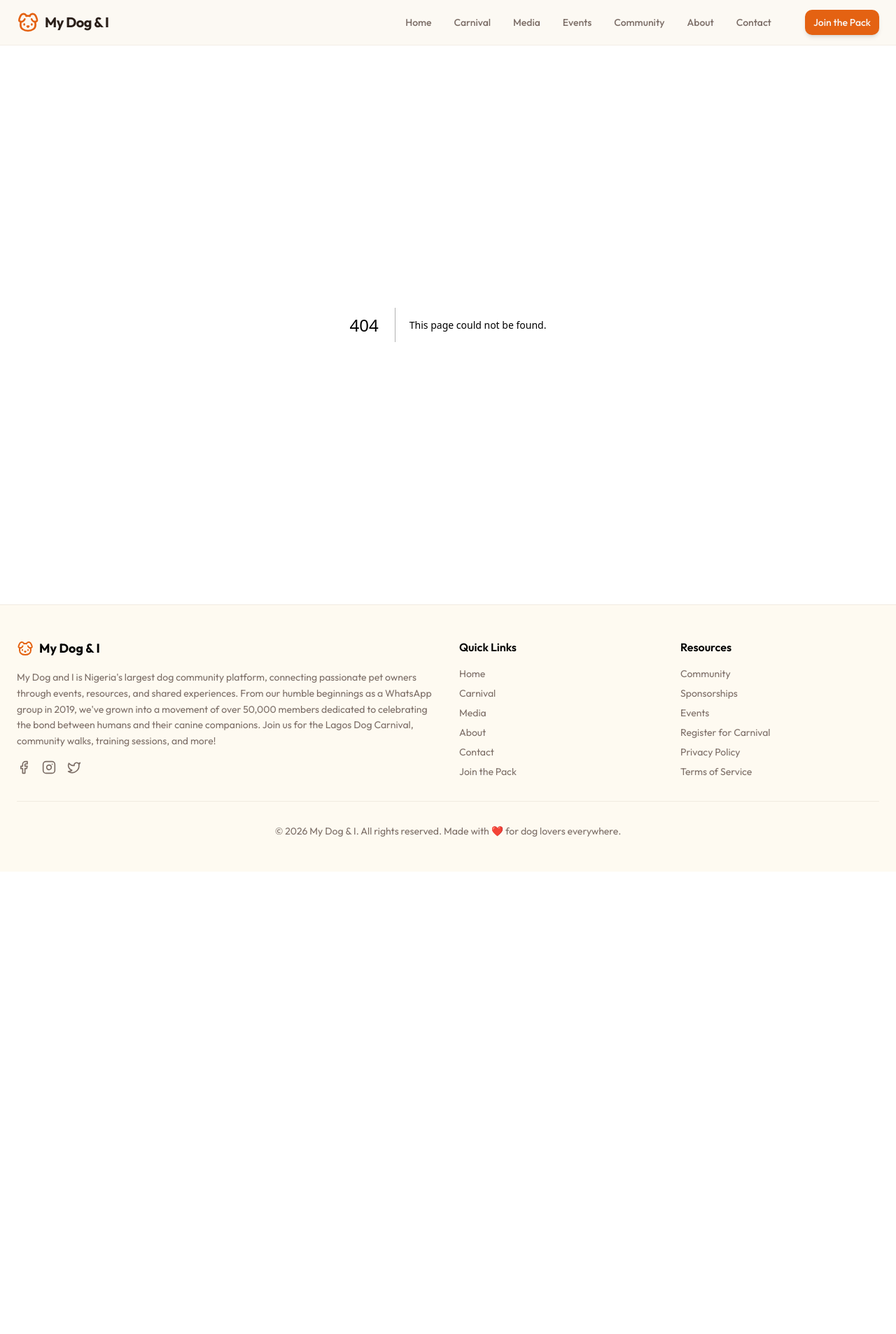
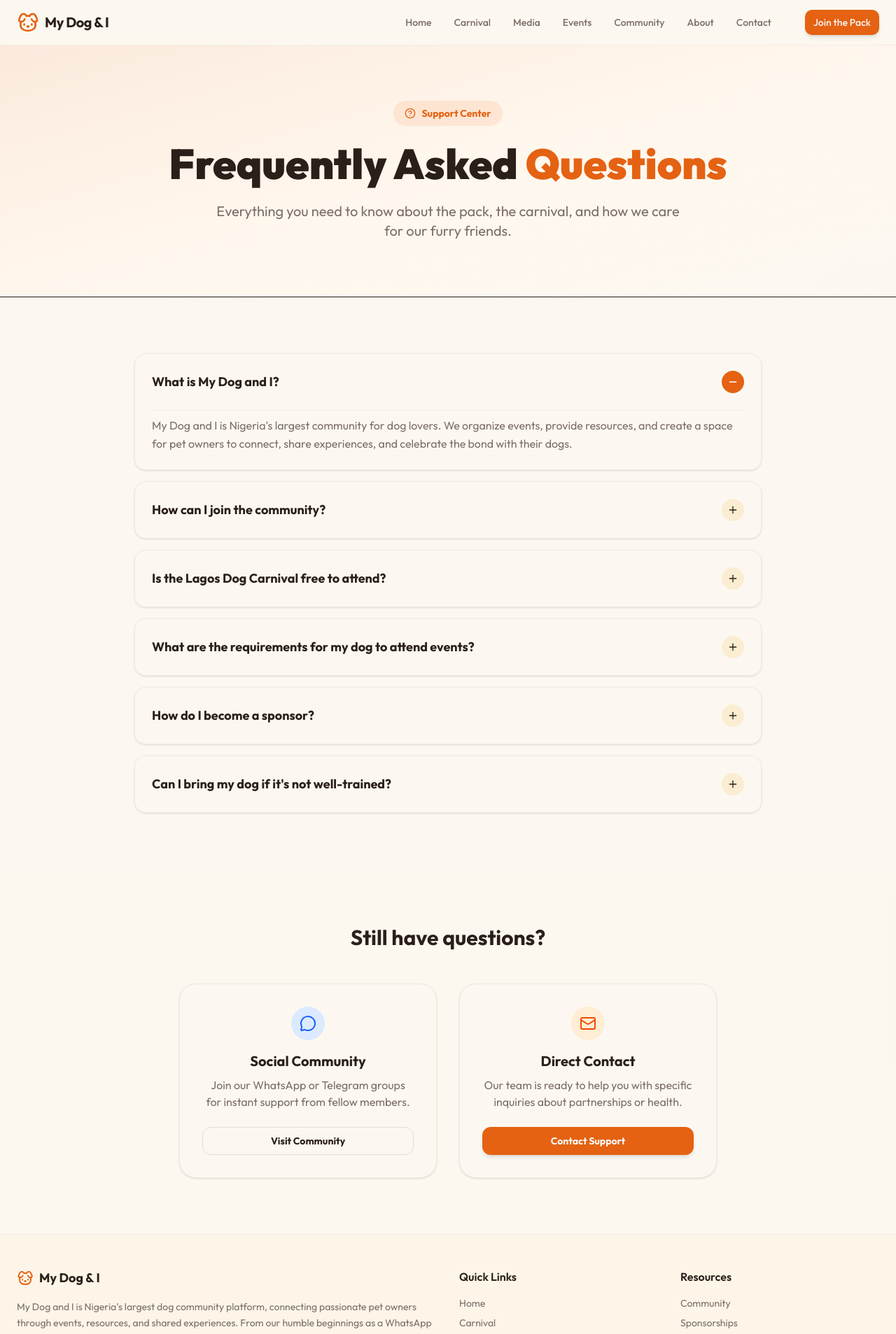
Before and after one commit to blossombubbles12/mydog, a Next.js app: page /faq in a window 1280 px wide. Before the commit this address had no page. Shown: the top 1907 px of the page at 70% size. Before the commit the page ends 1246 px from the top, so only its background shows below. Built offline with nearby package versions, Linux system fonts and the light colour scheme.

Commit message:
feat: add FAQ page and homepage section

```diff
--- /dev/null
+++ b/src/app/faq/page.tsx
@@ -0,0 +1,70 @@
+"use client";
+
+import { motion } from "framer-motion";
+import { FAQSection } from "@/components/faq/FAQSection";
+import { HelpCircle, MessageCircle, Mail } from "lucide-react";
+import { Button } from "@/components/ui/button";
+import Link from "next/link";
+
+export default function FAQPage() {
+    return (
+        <div className="min-h-screen bg-background">
+            {/* Hero */}
+            <section className="py-20 bg-gradient-to-br from-primary/10 via-orange-50 to-background border-b">
+                <div className="container px-4 text-center">
+                    <motion.div
+                        initial={{ opacity: 0, y: 20 }}
+                        animate={{ opacity: 1, y: 0 }}
+                    >
+                        <div className="inline-flex items-center gap-2 bg-primary/10 text-primary px-4 py-2 rounded-full text-sm font-bold mb-6">
+                            <HelpCircle className="w-4 h-4" /> Support Center
+                        </div>
+                        <h1 className="text-4xl md:text-6xl font-black mb-6">
+                            Frequently Asked <span className="text-primary">Questions</span>
+                        </h1>
+                        <p className="text-xl text-muted-foreground max-w-2xl mx-auto">
+                            Everything you need to know about the pack, the carnival, and how we care for our furry friends.
+                        </p>
+                    </motion.div>
+                </div>
+            </section>
+
+            {/* FAQ Grid */}
+            <section className="py-20 container px-4">
+                <div className="max-w-4xl mx-auto">
+                    <FAQSection />
+                </div>
+            </section>
+
+            {/* Support CTA */}
+            <section className="py-20 bg-secondary/10">
+                <div className="container px-4 text-center">
+                    <h2 className="text-3xl font-bold mb-12">Still have questions?</h2>
+                    <div className="grid md:grid-cols-2 gap-8 max-w-3xl mx-auto">
+                        <div className="bg-background p-8 rounded-3xl shadow-sm border border-border/50">
+                            <div className="w-12 h-12 bg-blue-100 text-blue-600 rounded-full flex items-center justify-center mx-auto mb-4">
+                                <MessageCircle className="w-6 h-6" />
+                            </div>
+                            <h3 className="text-xl font-bold mb-2">Social Community</h3>
+                            <p className="text-muted-foreground mb-6">Join our WhatsApp or Telegram groups for instant support from fellow members.</p>
+                            <Link href="/community">
+                                <Button variant="outline" className="w-full font-bold">Visit Community</Button>
+                            </Link>
+                        </div>
+
+                        <div className="bg-background p-8 rounded-3xl shadow-sm border border-border/50">
+                            <div className="w-12 h-12 bg-orange-100 text-orange-600 rounded-full flex items-center justify-center mx-auto mb-4">
+                                <Mail className="w-6 h-6" />
+                            </div>
+                            <h3 className="text-xl font-bold mb-2">Direct Contact</h3>
+                            <p className="text-muted-foreground mb-6">Our team is ready to help you with specific inquiries about partnerships or health.</p>
+                            <Link href="/contact">
+                                <Button className="w-full font-bold">Contact Support</Button>
+                            </Link>
+                        </div>
+                    </div>
+                </div>
+            </section>
+        </div>
+    );
+}
--- a/src/app/page.tsx
+++ b/src/app/page.tsx
@@ -3,6 +3,7 @@ import { Sponsors } from "@/components/Sponsors";
 import { Button } from "@/components/ui/button";
 import Link from "next/link";
 import Image from "next/image";
+import { FAQSection } from "@/components/faq/FAQSection";
 import {
   ArrowRight,
   Trophy,
@@ -12,7 +13,8 @@ import {
   Handshake,
   Calendar,
   MessageCircle,
-  Star
+  Star,
+  HelpCircle
 } from "lucide-react";
 
 export default function Home() {
@@ -317,6 +319,33 @@ export default function Home() {
         </div>
       </section>
 
+      {/* FAQ Preview Section */}
+      <section className="py-20 bg-secondary/5">
+        <div className="container px-4 md:px-6">
+          <div className="text-center mb-12">
+            <div className="inline-flex items-center gap-2 bg-primary/10 text-primary px-4 py-2 rounded-full text-sm font-bold mb-4">
+              <HelpCircle className="w-4 h-4" /> Got Questions?
+            </div>
+            <h2 className="text-3xl md:text-5xl font-black mb-4">Frequently Asked Questions</h2>
+            <p className="text-xl text-muted-foreground max-w-2xl mx-auto">
+              We've gathered the most common questions from our community to help you get started.
+            </p>
+          </div>
+
+          <div className="max-w-3xl mx-auto mb-10">
+            <FAQSection limit={3} />
+          </div>
+
+          <div className="text-center">
+            <Link href="/faq">
+              <Button size="lg" variant="ghost" className="font-bold text-primary hover:text-primary hover:bg-primary/5">
+                View All Questions <ArrowRight className="ml-2 w-5 h-5" />
+              </Button>
+            </Link>
+          </div>
+        </div>
+      </section>
+
       {/* Final CTA - Join the Pack */}
       <section className="py-24 bg-primary text-primary-foreground relative overflow-hidden">
         <div className="container relative z-10 px-4 md:px-6 text-center">
--- a/src/components/Footer.tsx
+++ b/src/components/Footer.tsx
@@ -55,6 +55,7 @@ export function Footer() {
                             <li><Link href="/carnival/register" className="hover:text-primary transition-colors">Register for Carnival</Link></li>
                             <li><Link href="/privacy" className="hover:text-primary transition-colors">Privacy Policy</Link></li>
                             <li><Link href="/terms" className="hover:text-primary transition-colors">Terms of Service</Link></li>
+                            <li><Link href="/faq" className="hover:text-primary transition-colors">FAQ</Link></li>
                         </ul>
                     </div>
                 </div>
--- /dev/null
+++ b/src/components/faq/FAQSection.tsx
@@ -0,0 +1,82 @@
+"use client";
+
+import { useState } from "react";
+import { motion, AnimatePresence } from "framer-motion";
+import { Plus, Minus, HelpCircle } from "lucide-react";
+
+const faqs = [
+    {
+        question: "What is My Dog and I?",
+        answer: "My Dog and I is Nigeria's largest community for dog lovers. We organize events, provide resources, and create a space for pet owners to connect, share experiences, and celebrate the bond with their dogs.",
+        category: "general"
+    },
+    {
+        question: "How can I join the community?",
+        answer: "You can join for free by clicking the 'Join the Pack' button on our website. As a member, you'll get access to our discussion forums, early bird event notifications, and special community discounts.",
+        category: "general"
+    },
+    {
+        question: "Is the Lagos Dog Carnival free to attend?",
+        answer: "Admission varies by year, but we always have free entry options for spectators. Dog owners registering for competitions or the World Record attempt may have a small registration fee that goes towards the event's sustainability and charity partners.",
+        category: "carnival"
+    },
+    {
+        question: "What are the requirements for my dog to attend events?",
+        answer: "Safety is our priority. All dogs must have up-to-date vaccinations (Anti-Rabies, DHLPP). Dogs must be on a leash at all times, and aggressive behavior is not permitted. We always have vets on-site for health checks.",
+        category: "safety"
+    },
+    {
+        question: "How do I become a sponsor?",
+        answer: "We love partners! You can view our sponsorship packages on the 'Sponsorships' page or reach out to us through the contact form. We offer various levels of brand visibility and activation zones.",
+        category: "business"
+    },
+    {
+        question: "Can I bring my dog if it's not well-trained?",
+        answer: "We welcome dogs of all training levels, but they must be under your control. We recommend our 'Training Workshop' events if you're looking to improve your dog's social skills before a major carnival.",
+        category: "safety"
+    }
+];
+
+export function FAQSection({ limit }: { limit?: number }) {
+    const [openIndex, setOpenIndex] = useState<number | null>(0);
+
+    const displayFaqs = limit ? faqs.slice(0, limit) : faqs;
+
+    return (
+        <div className="space-y-4">
+            {displayFaqs.map((faq, index) => (
+                <div
+                    key={index}
+                    className="border border-border/50 rounded-2xl overflow-hidden bg-card transition-all hover:border-primary/30 shadow-sm"
+                >
+                    <button
+                        onClick={() => setOpenIndex(openIndex === index ? null : index)}
+                        className="w-full text-left p-6 flex items-center justify-between gap-4 font-bold text-lg"
+                    >
+                        <span className="flex-1">{faq.question}</span>
+                        <div className={`w-8 h-8 rounded-full flex items-center justify-center transition-colors ${openIndex === index ? 'bg-primary text-white' : 'bg-secondary'}`}>
+                            {openIndex === index ? <Minus className="w-4 h-4" /> : <Plus className="w-4 h-4" />}
+                        </div>
+                    </button>
+
+                    <AnimatePresence>
+                        {openIndex === index && (
+                            <motion.div
+                                initial={{ height: 0, opacity: 0 }}
+                                animate={{ height: "auto", opacity: 1 }}
+                                exit={{ height: 0, opacity: 0 }}
+                                transition={{ duration: 0.3, ease: "easeInOut" }}
+                            >
+                                <div className="px-6 pb-6 text-muted-foreground leading-relaxed">
+                                    <div className="pt-2 border-t border-border/30">
+                                        {faq.answer}
+                                    </div>
+                                </div>
+                            </motion.div>
+                        )}
+                    </AnimatePresence>
+                </div>
+            ))}
+        </div>
+    );
+}
```
